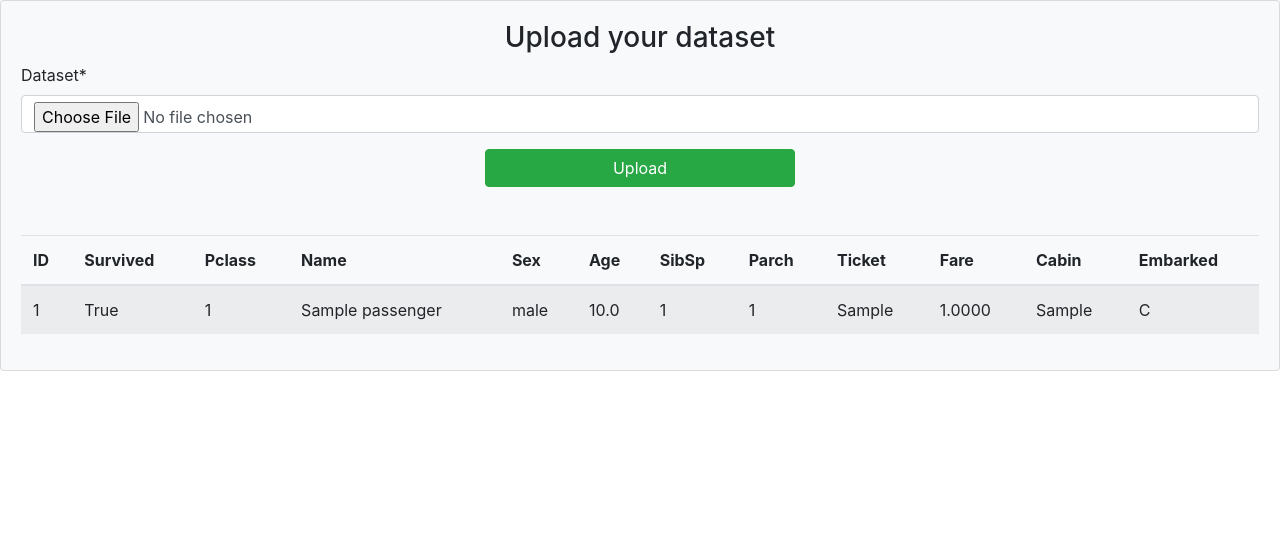
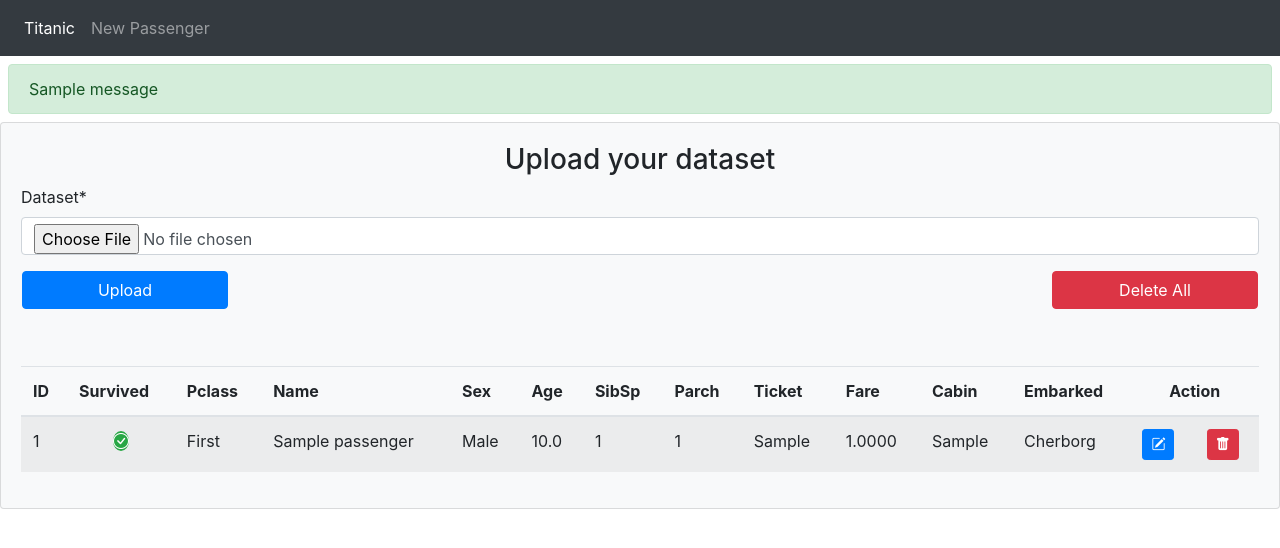
Before and after one commit to mehdi-mirzaie78/Django-Template-Task, a Django app: page / in a window 1280 px wide. Shown: the top 548 px of the page. Run offline with Django 5.2, Linux system fonts and the light colour scheme; tables that the repository leaves empty hold one stand-in row (values such as "Sample post"); one stand-in notice (Sample message) is shown; some libraries are stand-ins or nearby versions.

Commit message:
Task finished by adding CRUD functionality

```diff
--- a/src/home/forms.py
+++ b/src/home/forms.py
@@ -1,5 +1,13 @@
 from django import forms
+from .models import Passenger
 
 
 class TitanicForm(forms.Form):
     dataset = forms.FileField()
+
+
+class PassengerForm(forms.ModelForm):
+    class Meta:
+        model = Passenger
+        fields = "__all__"
+        exclude = ("id",)
--- a/src/home/models.py
+++ b/src/home/models.py
@@ -3,6 +3,9 @@
 
 
 class Passenger(models.Model):
+    class Meta:
+        ordering = ("-id",)
+
     class PClassChoices(models.IntegerChoices):
         FIRST = 1
         SECOND = 2
@@ -26,7 +29,7 @@
     parch = models.PositiveSmallIntegerField(verbose_name=_("Parent Child Count"))
     ticket = models.CharField(max_length=120, verbose_name=_("Ticket Code"))
     fare = models.DecimalField(max_digits=8, decimal_places=4, verbose_name=_("Fare"))
-    cabin = models.CharField(max_length=100, verbose_name=_("Cabin"))
+    cabin = models.CharField(max_length=100, verbose_name=_("Cabin"), null=True, blank=True)
     embarked = models.CharField(max_length=20, verbose_name=_("Embarked"), choices=EmbarkedChoices)
 
     def __str__(self):
--- a/src/home/urls.py
+++ b/src/home/urls.py
@@ -4,4 +4,8 @@
 app_name = 'home'
 urlpatterns = [
     path('', views.TitanicView.as_view(), name='titanic'),
+    path('passengers/', views.PassengerCreateView.as_view(), name='passenger-create'),
+    path('passengers/<int:pk>/', views.PassengerUpdateView.as_view(), name='passenger-update'),
+    path('passengers/<int:pk>/delete/', views.PassengerDeleteView.as_view(), name='passenger-delete'),
+    path('passengers/delete-all/', views.PassengerDeleteAllView.as_view(), name='passenger-delete-all'),
 ]
--- a/src/home/views.py
+++ b/src/home/views.py
@@ -1,7 +1,12 @@
-from django.shortcuts import render
+from django.shortcuts import render, redirect
+from django.shortcuts import get_object_or_404
+from django.utils.translation import gettext_lazy as _
+from django.core.exceptions import BadRequest
 from django.views import View
+from django.db import IntegrityError
+from django.contrib import messages
 from .models import Passenger
-from .forms import TitanicForm
+from .forms import TitanicForm, PassengerForm
 from .utils import insert_data_from_dataset
 
 
@@ -9,14 +14,85 @@
     form_class = TitanicForm
     template_name = 'titanic.html'
 
+    def setup(self, request, *args, **kwargs):
+        self.passengers = Passenger.objects.all()
+        return super().setup(request, *args, **kwargs)
+
     def get(self, request):
-        passengers = Passenger.objects.all()
-        return render(request, self.template_name, {"form": self.form_class, "passengers": passengers})
+        return render(request, self.template_name, {"form": self.form_class, "passengers": self.passengers})
 
     def post(self, request):
         form = self.form_class(request.POST, request.FILES)
         if form.is_valid():
             dataset = form.cleaned_data['dataset']
-            passengers = insert_data_from_dataset(dataset)
-            return render(request, self.template_name, {"form": form, "passengers": passengers})
-        return render(request, self.template_name, {"form": form})
+            try:
+                inserted_passengers = insert_data_from_dataset(dataset)
+            except IntegrityError as ie:
+                messages.error(request, _(str(ie)), "danger")
+
+            except BadRequest as br:
+                messages.error(request, _(str(br)), "danger")
+
+            else:
+                messages.success(request, _("Data inserted successfully."), "success")
+                return render(request, self.template_name, {"form": form, "passengers": inserted_passengers})
+
+            finally:
+                return render(request, self.template_name, {"form": form, "passengers": self.passengers})
+
+
+class PassengerCreateView(View):
+    form_class = PassengerForm
+    template_name = 'passenger-create.html'
+
+    def get(self, request):
+        return render(request, self.template_name, {"form": self.form_class})
+
+    def post(self, request):
+        form = self.form_class(request.POST)
+        if form.is_valid():
+            form.save()
+            messages.success(request, _("Passenger created successfully."), "success")
+            return redirect("home:titanic")
+
+        messages.error(request, _("Something went wrong!"), "danger")
+        return render(request, self.template_name, {"form": self.form_class})
+
+
+class PassengerUpdateView(View):
+    form_class = PassengerForm
+    template_name = 'passenger-update.html'
+
+    def setup(self, request, *args, **kwargs):
+        pk = kwargs['pk']
+        self.passenger = get_object_or_404(Passenger, pk=pk)
+        return super().setup(request, *args, **kwargs)
+
+    def get(self, request, pk):
+        form = self.form_class(instance=self.passenger)
+        return render(request, self.template_name, {"form": form, "passenger": self.passenger})
+
+    def post(self, request, pk):
+        form = self.form_class(instance=self.passenger, data=request.POST)
+        if form.is_valid():
+            form.save()
+            messages.success(request, _("Passenger updated successfully."), "success")
+        return render(request, self.template_name, {"form": form, "passenger": self.passenger})
+
+
+class PassengerDeleteView(View):
+    def get(self, request, pk):
+        queryset = Passenger.objects.filter(pk=pk)
+        if queryset.exists():
+            passenger = queryset.get()
+            queryset.delete()
+            messages.success(request, f"Passenger: #{passenger.id} deleted successfully.", "success")
+        return redirect("home:titanic")
+
+
+class PassengerDeleteAllView(View):
+    def get(self, request):
+        queryset = Passenger.objects.all()
+        queryset.delete()
+        messages.success(request, "All data deleted successfully.", "success")
+        return redirect("home:titanic")
--- a/src/templates/base.html
+++ b/src/templates/base.html
@@ -6,13 +6,28 @@
           content="width=device-width, user-scalable=no, initial-scale=1.0, maximum-scale=1.0, minimum-scale=1.0">
     <meta http-equiv="X-UA-Compatible" content="ie=edge">
     <title>{% block title %} {% endblock %}</title>
-    <link rel="stylesheet" href="https://cdn.jsdelivr.net/npm/bootstrap@4.3.1/dist/css/bootstrap.min.css" integrity="sha384-ggOyR0iXCbMQv3Xipma34MD+dH/1fQ784/j6cY/iJTQUOhcWr7x9JvoRxT2MZw1T" crossorigin="anonymous">
+    <link rel="stylesheet" href="https://cdn.jsdelivr.net/npm/bootstrap@4.3.1/dist/css/bootstrap.min.css"
+          integrity="sha384-ggOyR0iXCbMQv3Xipma34MD+dH/1fQ784/j6cY/iJTQUOhcWr7x9JvoRxT2MZw1T" crossorigin="anonymous">
+    <link rel="stylesheet" href="https://cdn.jsdelivr.net/npm/bootstrap-icons@1.3.0/font/bootstrap-icons.css">
 </head>
 <body>
+<div>
+    {% include 'navbar.html' %}
+</div>
+<div>
+    {% include 'messages.html' %}
+</div>
+
 {% block content %}
 {% endblock %}
-<script src="https://code.jquery.com/jquery-3.3.1.slim.min.js" integrity="sha384-q8i/X+965DzO0rT7abK41JStQIAqVgRVzpbzo5smXKp4YfRvH+8abtTE1Pi6jizo" crossorigin="anonymous"></script>
-<script src="https://cdn.jsdelivr.net/npm/popper.js@1.14.7/dist/umd/popper.min.js" integrity="sha384-UO2eT0CpHqdSJQ6hJty5KVphtPhzWj9WO1clHTMGa3JDZwrnQq4sF86dIHNDz0W1" crossorigin="anonymous"></script>
-<script src="https://cdn.jsdelivr.net/npm/bootstrap@4.3.1/dist/js/bootstrap.min.js" integrity="sha384-JjSmVgyd0p3pXB1rRibZUAYoIIy6OrQ6VrjIEaFf/nJGzIxFDsf4x0xIM+B07jRM" crossorigin="anonymous"></script>
+<script src="https://code.jquery.com/jquery-3.3.1.slim.min.js"
+        integrity="sha384-q8i/X+965DzO0rT7abK41JStQIAqVgRVzpbzo5smXKp4YfRvH+8abtTE1Pi6jizo"
+        crossorigin="anonymous"></script>
+<script src="https://cdn.jsdelivr.net/npm/popper.js@1.14.7/dist/umd/popper.min.js"
+        integrity="sha384-UO2eT0CpHqdSJQ6hJty5KVphtPhzWj9WO1clHTMGa3JDZwrnQq4sF86dIHNDz0W1"
+        crossorigin="anonymous"></script>
+<script src="https://cdn.jsdelivr.net/npm/bootstrap@4.3.1/dist/js/bootstrap.min.js"
+        integrity="sha384-JjSmVgyd0p3pXB1rRibZUAYoIIy6OrQ6VrjIEaFf/nJGzIxFDsf4x0xIM+B07jRM"
+        crossorigin="anonymous"></script>
 </body>
 </html>
--- /dev/null
+++ b/src/templates/messages.html
@@ -0,0 +1,5 @@
+{% if messages %}
+	{% for msg in messages %}
+		<p class="alert alert-{{ msg.tags }} m-2">{{ msg }}</p>
+	{% endfor %}
+{% endif %}
--- /dev/null
+++ b/src/templates/navbar.html
@@ -0,0 +1,16 @@
+<nav class="navbar navbar-expand-lg navbar-dark bg-dark">
+  <button class="navbar-toggler" type="button" data-toggle="collapse" data-target="#navbarSupportedContent" aria-controls="navbarSupportedContent" aria-expanded="false" aria-label="Toggle navigation">
+    <span class="navbar-toggler-icon"></span>
+  </button>
+
+  <div class="collapse navbar-collapse" id="navbarSupportedContent">
+    <ul class="navbar-nav mr-auto">
+      <li class="nav-item active">
+        <a class="nav-link" href="{% url 'home:titanic' %}">Titanic</a>
+      </li>
+      <li class="nav-item">
+        <a class="nav-link" href="{% url 'home:passenger-create' %}">New Passenger</a>
+      </li>
+    </ul>
+  </div>
+</nav>
--- a/src/templates/titanic.html
+++ b/src/templates/titanic.html
@@ -10,9 +10,13 @@
         <form method="post" class="w-100 mx-auto" enctype="multipart/form-data">
             {% csrf_token %}
             {{ form|crispy }}
-            <div class="text-center">
-                <input type="submit" value="Upload" class="btn btn-success w-25">
+
+            <div class="row justify-content-between" style="margin: 1px">
+                <input type="submit" value="Upload" class="btn btn-primary col-sm-12 col-md-3 col-lg-2 mb-2">
+                <a class="btn btn-danger col-sm-6 col-md-3 col-lg-2 mb-2"
+                   href="{% url 'home:passenger-delete-all' %}">Delete All</a>
             </div>
+
         </form>
 
 
@@ -32,17 +36,23 @@
                     <th scope="col">Fare</th>
                     <th scope="col">Cabin</th>
                     <th scope="col">Embarked</th>
+                    <th scope="col" colspan="2" class="text-center">Action</th>
+
                 </tr>
                 </thead>
                 <tbody>
                 {% for passenger in passengers %}
-
                     <tr>
                         <td>{{ passenger.id }}</td>
-                        <td>{{ passenger.survived }}</td>
-                        <td>{{ passenger.pclass }}</td>
+                        <td class="text-center">{% if passenger.survived %}
+                            <i class="bi bi-check-circle rounded-circle text-white bg-success"></i>
+                        {% else %}
+                            <i class="bi bi-x-circle rounded-circle text-white bg-danger"></i>
+                        {% endif %}
+                        </td>
+                        <td>{{ passenger.get_pclass_display }}</td>
                         <td>{{ passenger.name }}</td>
-                        <td>{{ passenger.sex }}</td>
+                        <td>{{ passenger.get_sex_display }}</td>
                         <td>{% if passenger.age %}
                             {{ passenger.age }}
                         {% else %}
@@ -53,8 +63,24 @@
                         <td>{{ passenger.parch }}</td>
                         <td>{{ passenger.ticket }}</td>
                         <td>{{ passenger.fare }}</td>
-                        <td>{{ passenger.cabin }}</td>
-                        <td>{{ passenger.embarked }}</td>
+                        <td>
+                            {% if passenger.cabin %}
+                                {{ passenger.cabin }}
+                            {% else %}
+                                {{ "" }}
+                            {% endif %}
+                        </td>
+                        <td>{{ passenger.get_embarked_display }}</td>
+                        <td>
+                            <a href="{% url 'home:passenger-update' passenger.id %}">
+                                <button class="btn btn-sm btn-primary"><i class="bi bi-pencil-square"></i></button>
+                            </a>
+                        </td>
+                        <td>
+                            <a href="{% url 'home:passenger-delete' passenger.id %}">
+                                <button class="btn btn-sm btn-danger"><i class="bi bi-trash-fill"></i></button>
+                            </a>
+                        </td>
                     </tr>
                 {% endfor %}
                 </tbody>
```
Also changed, not shown: src/home/utils.py (+36 -3 lines), src/templates/404.html (added, +18 -0 lines), src/templates/passenger-create.html (added, +20 -0 lines), src/templates/passenger-update.html (added, +22 -0 lines).
